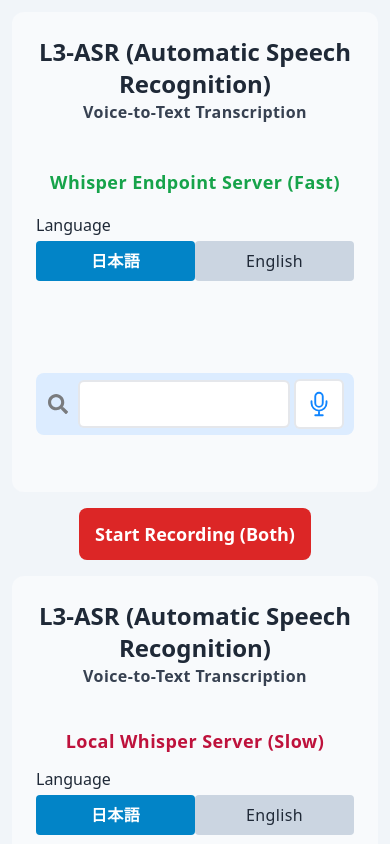
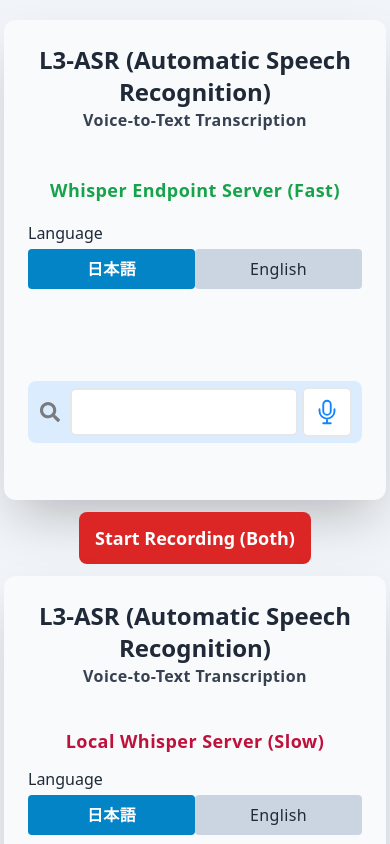
Before and after one commit to nganaremba-rem/whisperapireactclient, a React (Vite) app: page / in a window 390 px wide. Shown: the top 844 px of the page. Built offline with nearby package versions, Linux system fonts and the light colour scheme; no server answers.

Commit message:
changes padding

```diff
--- a/src/App.jsx
+++ b/src/App.jsx
@@ -83,7 +83,7 @@
 
 	return (
 		<>
-			<div className='min-h-[100svh] p-2 items-center   bg-slate-100 text-gray-800 flex flex-col xl:flex-row xl:justify-center gap-3 '>
+			<div className='min-h-[100svh] px-1 py-5 items-center   bg-slate-100 text-gray-800 flex flex-col xl:flex-row xl:justify-center gap-3 '>
 				<AudioRecordingCard
 					titleColor='text-green-600'
 					title={'Whisper Endpoint Server (Fast)'}
--- a/src/components/AudioRecordingCard.jsx
+++ b/src/components/AudioRecordingCard.jsx
@@ -24,7 +24,7 @@
 }) {
 	return (
 		// <div className='sm:max-w-[40rem] flex gap-14 flex-col justify-center min-h-[30rem] m-1 sm:m-0 sm:shadow-2xl bg-slate-50 p-6 sm:p-10 rounded-xl'>
-		<div className='sm:max-w-[40rem] grid justify-center min-h-[30rem] m-1 sm:m-0 sm:shadow-2xl bg-slate-50 p-6 sm:p-10 rounded-xl'>
+		<div className='sm:max-w-[40rem] grid justify-center min-h-[30rem] shadow-2xl bg-slate-50 p-6 sm:p-10 rounded-xl sm:m-0'>
 			<header className='text-center grid gap-7'>
 				<div>
 					<h1 className='text-2xl font-bold'>
```
